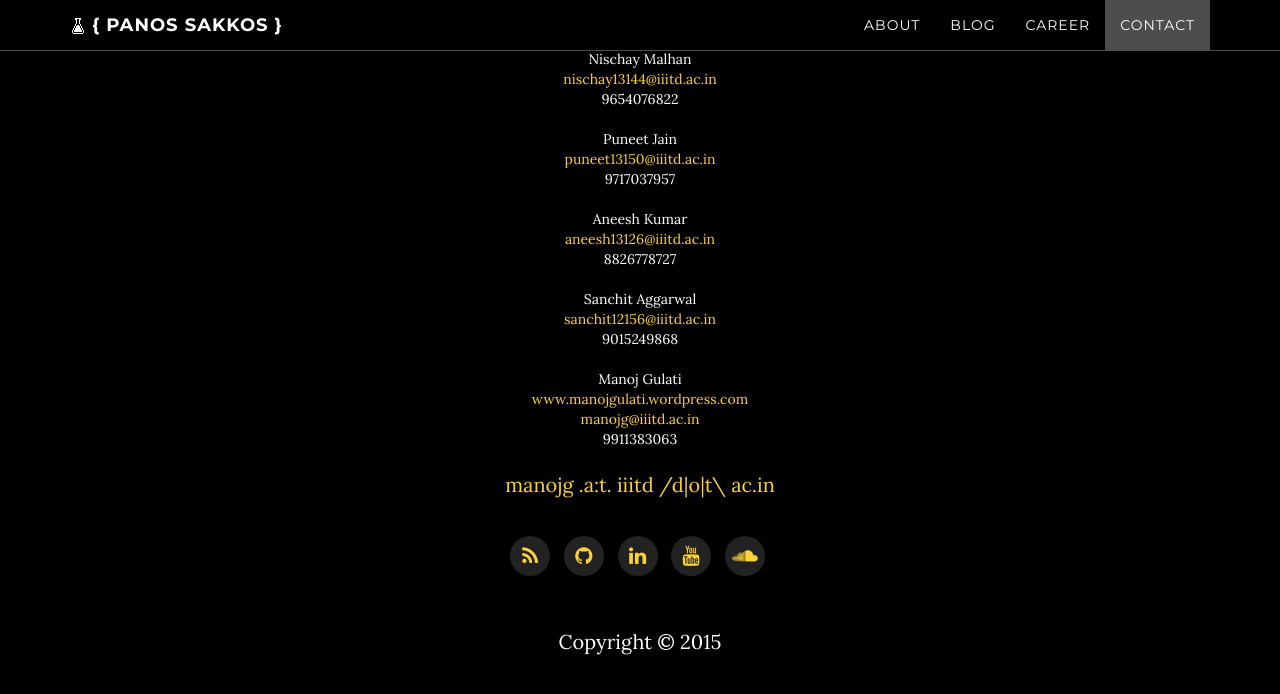
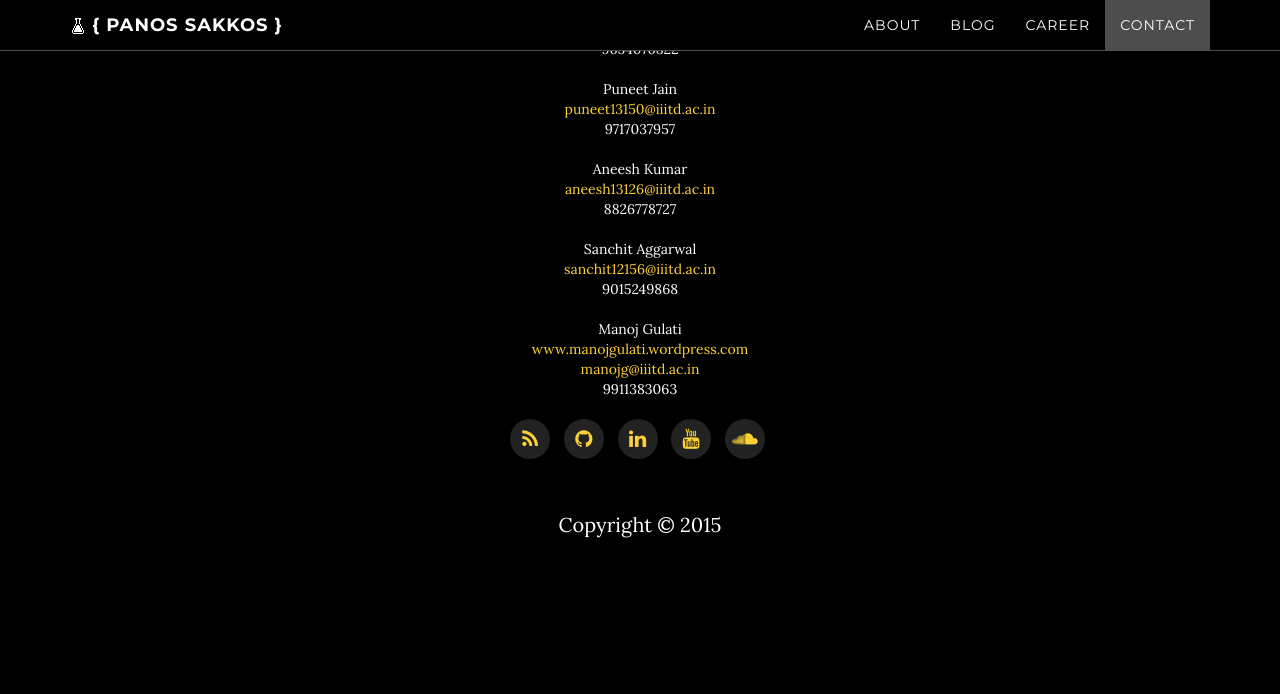
Before and after one commit to Electroholics/previous-website, a Jekyll site: the page built from index.html, in a window 1280 px wide and 900 px high, scrolled down 6456 px. Shown: the top 694 px of the window. Built offline with Jekyll 4.4.1, drawn with Linux system fonts in a browser that asks for light colours; comment, search, counter and statistics services are not loaded.

Commit message:
Deleted Images

```diff
--- a/blog.html
+++ b/blog.html
@@ -2,5 +2,5 @@
 section-type: latest-post
 ---
 ## Resources
-<h3>Embedded Design Project Ideas:<h3> <br>
+Embedded Design Project Ideas: <br>
 <address><a href="http://people.ece.cornell.edu/land/courses/ece4760/FinalProjects/ ">http://people.ece.cornell.edu/land/courses/ece4760/FinalProjects/ </a></address>
--- a/contact.html
+++ b/contact.html
@@ -2,7 +2,6 @@
 layout: null
 section-type: contact
 title: Contact
-email: manojg .a:t. iiitd /d|o|t\ ac.in
 ---
 ## Contact
 <address>
```
Also changed, not shown: img/posts/printer/first-bug.jpg (deleted), img/posts/printer/session-1-2.jpg (deleted), img/posts/printer/session-1-4.jpg (deleted), img/posts/printer/session-1-complete.jpg (deleted), 7 other files.
